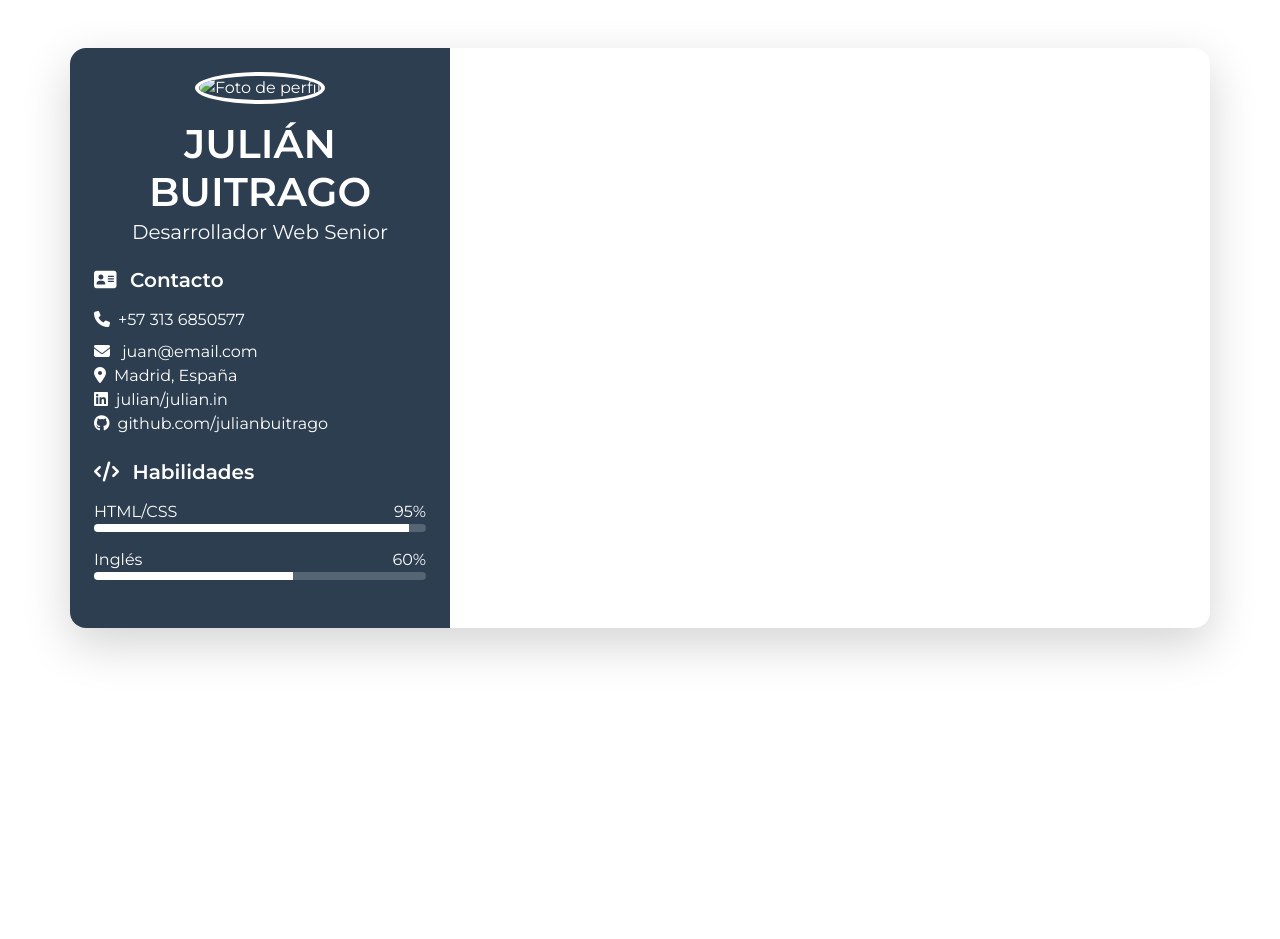
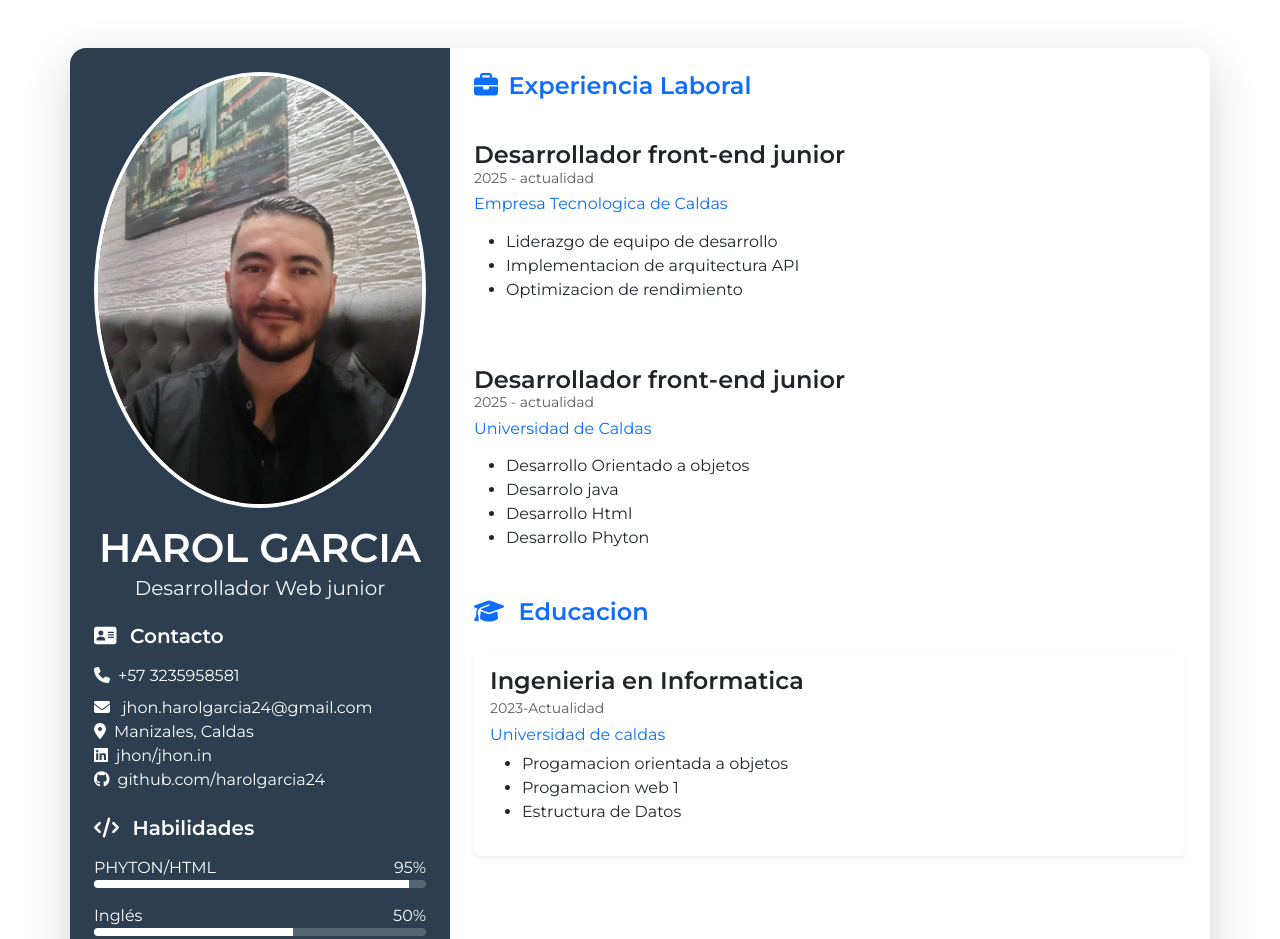
Before and after one commit to harolgarcia24/web1, a plain HTML site: page HV/index.html in a window 1280 px wide. Shown: the top 939 px of the page. Before the commit the page ends 800 px from the top, so only its background shows below. Drawn offline with nearby package versions, Linux system fonts and the light colour scheme.

Commit message:
Se suben cambios de hv

```diff
--- a/HV/index.html
+++ b/HV/index.html
@@ -1,5 +1,6 @@
 <!DOCTYPE html>
 <html lang="en">
+
 <head>
     <meta charset="UTF-8">
     <meta name="viewport" content="width=device-width, initial-scale=1.0">
@@ -12,6 +13,7 @@
     <link rel="stylesheet" href="styles.css">
     <title>Portafolio</title>
 </head>
+
 <body>
 
     <div class="container-lg my-5">
@@ -19,33 +21,32 @@
         <div class="row shadow-lg rounded-4 overflow-hidden">
 
             <!-- Columna de la Izquierda -->
-             <div class="col-md-4 bg-primary text-white p-4">
+            <div class="col-md-4 bg-primary text-white p-4">
 
                 <header class="text-center mb-4">
-                    <img src="img/image.png"
-                    class="img-fluid rounded-circle border border-4 border-white mb-3"
-                    alt="Foto de perfil">
-                    <h1 class="fw-bold mb-1">JULIÁN BUITRAGO</h1>
-                    <h2 class="h5 text-light">Desarrollador Web Senior</h2>
+                    <img src="img/image.jpeg" class="img-fluid rounded-circle border border-4 border-white mb-3"
+                        alt="Foto de perfil">
+                    <h1 class="fw-bold mb-1">HAROL GARCIA</h1>
+                    <h2 class="h5 text-light">Desarrollador Web junior</h2>
                 </header>
                 <section class="mb-4">
                     <h3 class="h5 fw-bold mb-3"> <i class="fas fa-address-card me-2"></i> Contacto</h3>
                     <ul class="list-unstyled">
                         <li class="mb-2">
-                            <i class="fas fa-phone me-2"></i>+57 313 6850577
+                            <i class="fas fa-phone me-2"></i>+57 3235958581
                         </li>
                         <li>
-                            <i class="fas fa-envelope me-2"></i> juan@email.com
+                            <i class="fas fa-envelope me-2"></i> jhon.harolgarcia24@gmail.com
                         </li>
 
                         <li>
-                            <i class="fas fa-map-marker-alt me-2"></i>Madrid, España
+                            <i class="fas fa-map-marker-alt me-2"></i>Manizales, Caldas
                         </li>
                         <li>
-                            <i class="fab fa-linkedin me-2"></i>julian/julian.in
+                            <i class="fab fa-linkedin me-2"></i>jhon/jhon.in
                         </li>
                         <li>
-                            <i class="fab fa-github me-2"></i>github.com/julianbuitrago
+                            <i class="fab fa-github me-2"></i>github.com/harolgarcia24
                         </li>
 
                     </ul>
@@ -53,7 +54,7 @@
                 <section class="mb-4">
                     <h3 class="h5 fw-bold mb-3"> <i class="fas fa-code me-2"></i> Habilidades</h3>
                     <div class="d-flex justify-content-between">
-                        <span>HTML/CSS</span>
+                        <span>PHYTON/HTML</span>
                         <span>95%</span>
                     </div>
 
@@ -64,7 +65,7 @@
 
                     <div class="d-flex justify-content-between">
                         <span>Inglés</span>
-                        <span>60%</span>
+                        <span>50%</span>
                     </div>
 
                     <div class="progress" style="height: 8px;">
@@ -72,11 +73,81 @@
 
                     </div>
                 </section>
-             </div>
-             <!-- Columna de la derecha -->
-             <div>
+            </div>
+            <!-- Columna de la derecha -->
+            <div class="col-md-8 border-0 shadow-sm p-4">
+                <section class="mb-5">
+                    <h3 class="h4 fw-bold text-primary mb-4">
+                        <i class="fas fa-briefcase me-1"></i>
+                        Experiencia Laboral
+                    </h3>
+                    <div class="card mb-3 border-0 shadow-sm"></div>
+                    <h4 class="card-title fw-bold">
+                        Desarrollador front-end junior
+                    </h4>
+                    <h5 class=" subtitle mb-2 text-muted small">
+                        2025 - actualidad
+                    </h5>
+                    <h6 class="text-primary">Empresa Tecnologica de Caldas</h6>
+                    <ul class="mt-3">
+                        <li>Liderazgo de equipo de desarrollo</li>
+                        <li>Implementacion de arquitectura API</li>
+                        <li>Optimizacion de rendimiento</li>
+                    </ul>
+                </section>
+                <section class="mb-5">
 
-             </div>
+                    <div class="card mb-3 border-0 shadow-sm"></div>
+                    <h4 class="card-title fw-bold">
+                        Desarrollador front-end junior
+                    </h4>
+                    <h5 class="subtitle mb-2 text-muted small">
+                        2025 - actualidad
+                    </h5>
+                    <h6 class="text-primary"> Universidad de Caldas</h6>
+                    <ul class="mt-3">
+                        <li>Desarrollo Orientado a objetos </li>
+                        <li>Desarrolo java </li>
+                        <li>Desarrollo Html </li>
+                        <li>Desarrollo Phyton </li>
+
+
+
+
+
+                    </ul>
+                </section>
+                <section class="mb-5">
+                    <h4 class="fw-bold text-primary mb-4">
+                        <i class="fas fa-graduation-cap me-2"></i>
+
+                        Educacion
+                    </h4>
+                    <div class="card mb-3 border-0 shadow-sm">
+                        <div class="card-body">
+                            <h4 class="card-title fw-bold">
+                                Ingenieria en Informatica
+                            </h4>
+                            <h5 class="card-subtitle mb-2 text-muted small">
+                                2023-Actualidad
+                            </h5>
+                            <h6 class="text-primary">
+                                Universidad de caldas
+                            </h6>
+                            <ul>
+                                <li>Progamacion orientada a objetos</li>
+                                <li>Progamacion web 1</li>
+                                <li>Estructura de Datos</li>
+
+                            </ul>
+                        </div>
+
+                    </div>
+
+                </section>
+            </div>
+
+
         </div>
 
 
@@ -85,4 +156,5 @@
 
     <script src="https://cdn.jsdelivr.net/npm/bootstrap@5.3.0/dist/js/bootstrap.bundle.min.js"></script>
 </body>
+
 </html>
```
Also changed, not shown: HV/img/image.jpeg (added).
